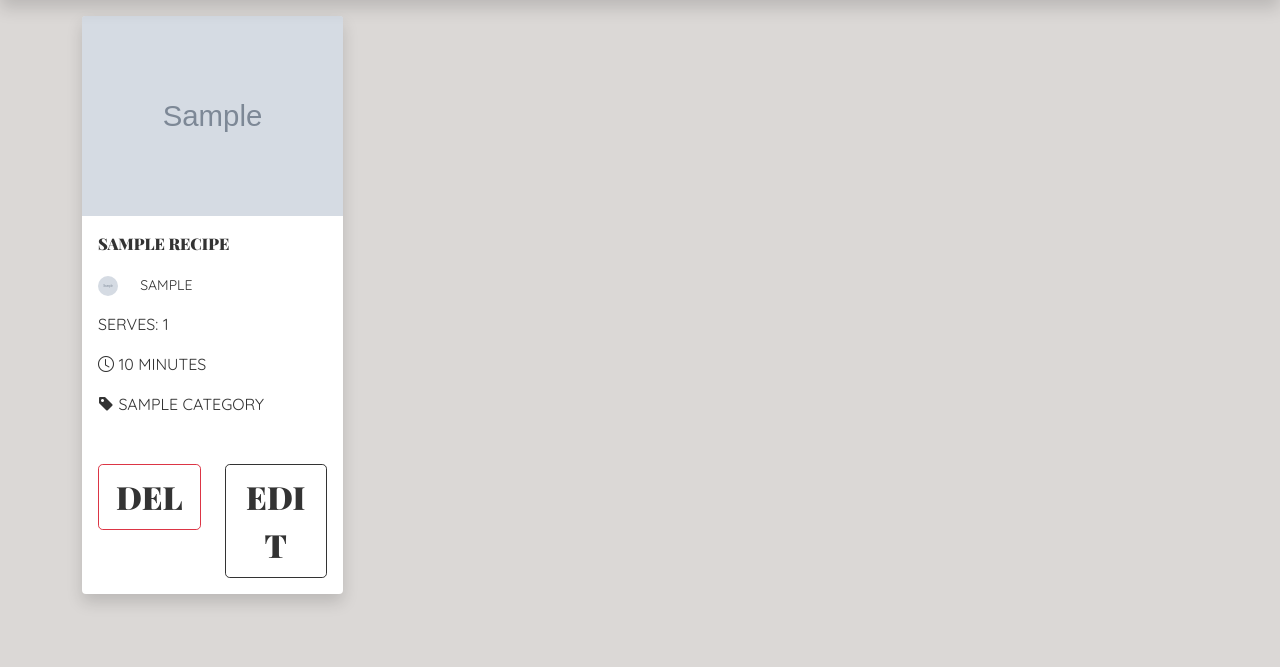
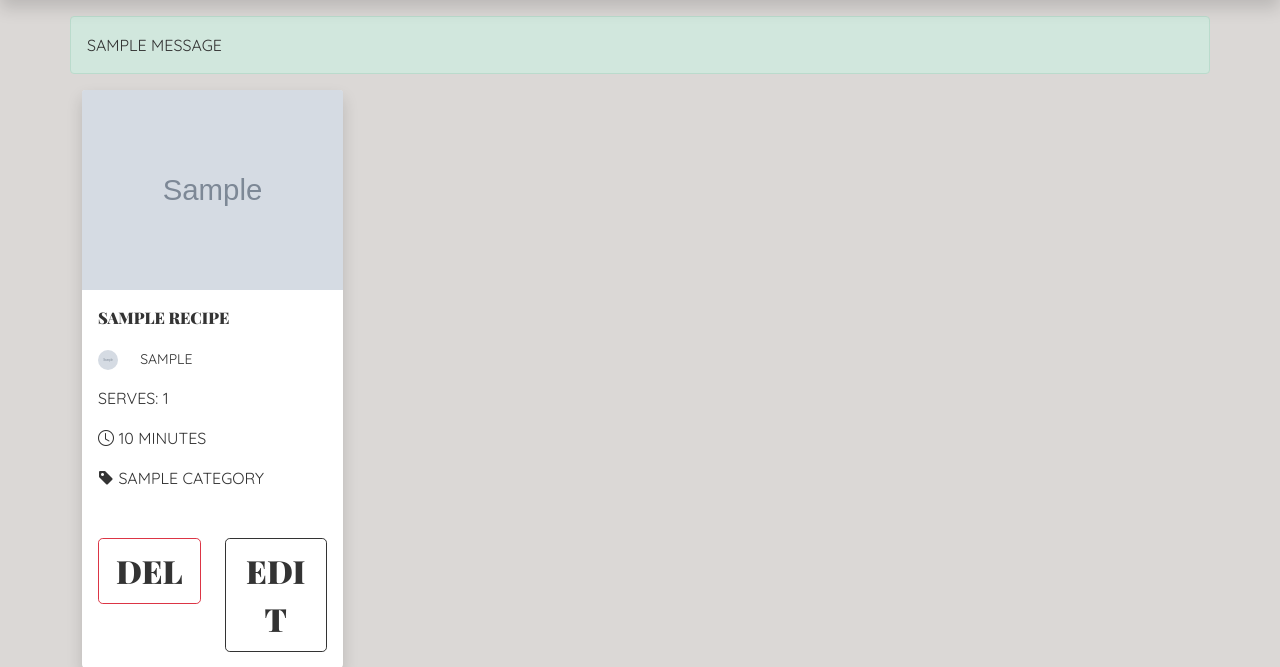
Before and after one commit to RoyMagnussen/Yummy-Recipe-Blog, a Django app: page /profile/my_recipes/ in a window 1280 px wide. Shown: the part 168-835 px from the top of the page. Before the commit the page ends 772 px from the top, so only its background shows below. Run offline with Django 3.2, Linux system fonts and the light colour scheme; a user stored in the database is signed in; tables that the repository leaves empty hold one stand-in row (values such as "Sample post"); grey boxes marked "Sample" are stand-in pictures; one stand-in notice (Sample message) is shown; parts of the project's set-up code (start-up, migrations or seed data) failed here and were passed over; some libraries are stand-ins or nearby versions.

Commit message:
Added message section for when recipe gets deleted.

```diff
--- a/blog/templates/blog/personal_recipes.html
+++ b/blog/templates/blog/personal_recipes.html
@@ -6,6 +6,14 @@
 {% block content %}
 <div class="container text-uppercase mt-3">
     <div class="row">
+        {% if messages %}
+            {% for message in messages %}
+                <div class="alert alert-{{ message.tags }}">
+                    {{ message }}
+                </div>
+            {% endfor %}
+        {% else %}
+        {% endif %}
         {% for recipe in recipes %}
             {% include 'blog/includes/personal_recipe_card.html' %}
         {% endfor %}
```
